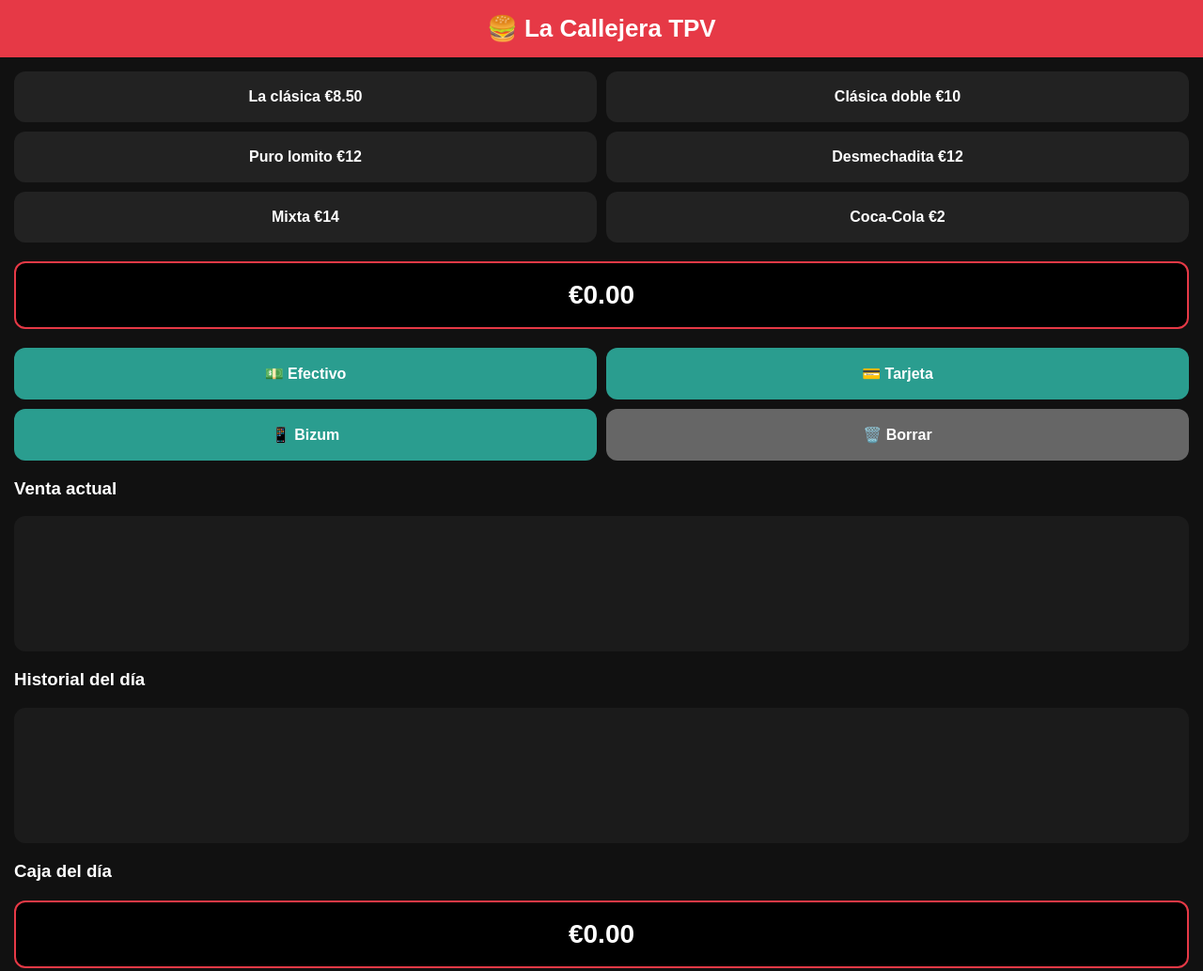
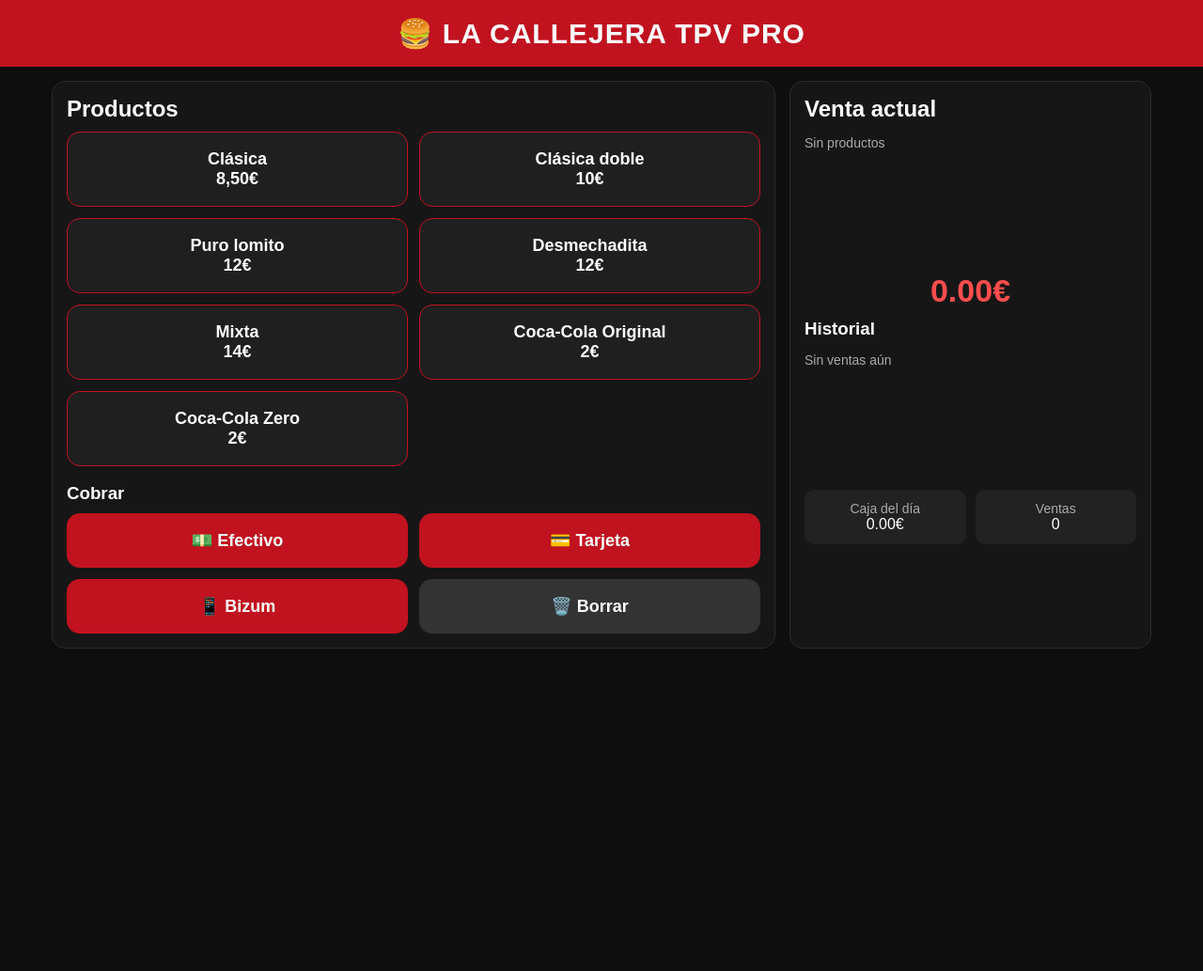
Before and after one commit to paredesalfredo94-coder/lacallejera-tpv, a plain HTML site: page index.html in a window 1280 px wide. Shown: the whole page at 94% size. After the commit the page ends 800 px from the top, so only its background shows below. Drawn offline with Linux system fonts and the light colour scheme.

Commit message:
Update index.html

```diff
--- a/index.html
+++ b/index.html
@@ -3,99 +3,190 @@
 <head>
 <meta charset="UTF-8">
 <meta name="viewport" content="width=device-width,initial-scale=1">
-<title>La Callejera TPV</title>
+<title>La Callejera TPV PRO</title>
 <style>
-body{font-family:Arial;margin:0;background:#111;color:#fff}
-header{background:#e63946;padding:15px;text-align:center;font-size:26px;font-weight:bold}
-.container{padding:15px}
-.grid{display:grid;grid-template-columns:1fr 1fr;gap:10px}
-button{
-width:100%;padding:18px;border:none;border-radius:12px;
-font-size:16px;font-weight:bold;cursor:pointer
+*{box-sizing:border-box}
+body{
+margin:0;
+font-family:Arial,Helvetica,sans-serif;
+background:#0e0e0e;
+color:#fff;
 }
-.product{background:#222;color:#fff}
-.pay{background:#2a9d8f;color:#fff}
-.clear{background:#666;color:#fff}
+header{
+background:#c1121f;
+padding:18px;
+text-align:center;
+font-size:30px;
+font-weight:700;
+letter-spacing:1px;
+}
+.wrap{
+max-width:1200px;
+margin:auto;
+padding:15px;
+display:grid;
+grid-template-columns:2fr 1fr;
+gap:15px;
+}
+.grid{
+display:grid;
+grid-template-columns:repeat(2,1fr);
+gap:12px;
+}
+.btn{
+border:none;
+border-radius:14px;
+padding:18px;
+font-size:18px;
+font-weight:700;
+cursor:pointer;
+transition:.2s;
+}
+.btn:hover{transform:scale(1.02)}
+.product{background:#1f1f1f;color:#fff;border:1px solid #c1121f}
+.pay{background:#c1121f;color:#fff}
+.secondary{background:#333;color:#fff}
+.panel{
+background:#161616;
+border-radius:14px;
+padding:15px;
+border:1px solid #2b2b2b;
+}
+h2,h3{margin:0 0 10px}
 .total{
-margin:20px 0;padding:18px;background:#000;
-border:2px solid #e63946;border-radius:12px;
-font-size:28px;text-align:center;font-weight:bold
+font-size:34px;
+font-weight:800;
+color:#ff4d4d;
+text-align:center;
+padding:10px 0;
 }
 .list{
-background:#1b1b1b;padding:12px;border-radius:12px;
-min-height:120px
+min-height:140px;
+line-height:1.8;
+color:#ddd;
+font-size:16px;
 }
-.small{font-size:14px;color:#ccc}
+.small{font-size:14px;color:#aaa}
+.stats{
+display:grid;
+grid-template-columns:1fr 1fr;
+gap:10px;
+margin-top:10px;
+}
+.stat{
+background:#222;
+padding:12px;
+border-radius:10px;
+text-align:center;
+}
+@media(max-width:900px){
+.wrap{grid-template-columns:1fr}
+}
 </style>
 </head>
 <body>
 
-<header>🍔 La Callejera TPV</header>
+<header>🍔 LA CALLEJERA TPV PRO</header>
 
-<div class="container">
+<div class="wrap">
+
+<div class="panel">
+<h2>Productos</h2>
 
 <div class="grid">
-<button class="product" onclick="add('La clásica',8.5)">La clásica €8.50</button>
-<button class="product" onclick="add('Clásica doble',10)">Clásica doble €10</button>
-<button class="product" onclick="add('Puro lomito',12)">Puro lomito €12</button>
-<button class="product" onclick="add('Desmechadita',12)">Desmechadita €12</button>
-<button class="product" onclick="add('Mixta',14)">Mixta €14</button>
-<button class="product" onclick="add('Coca-Cola',2)">Coca-Cola €2</button>
+<button class="btn product" onclick="add('Clásica',8.5)">Clásica<br>8,50€</button>
+<button class="btn product" onclick="add('Clásica doble',10)">Clásica doble<br>10€</button>
+<button class="btn product" onclick="add('Puro lomito',12)">Puro lomito<br>12€</button>
+<button class="btn product" onclick="add('Desmechadita',12)">Desmechadita<br>12€</button>
+<button class="btn product" onclick="add('Mixta',14)">Mixta<br>14€</button>
+<button class="btn product" onclick="add('Coca-Cola Original',2)">Coca-Cola Original<br>2€</button>
+<button class="btn product" onclick="add('Coca-Cola Zero',2)">Coca-Cola Zero<br>2€</button>
 </div>
 
-<div class="total" id="total">€0.00</div>
-
+<h3 style="margin-top:18px">Cobrar</h3>
 <div class="grid">
-<button class="pay" onclick="pay('Efectivo')">💵 Efectivo</button>
-<button class="pay" onclick="pay('Tarjeta')">💳 Tarjeta</button>
-<button class="pay" onclick="pay('Bizum')">📱 Bizum</button>
-<button class="clear" onclick="resetSale()">🗑️ Borrar</button>
+<button class="btn pay" onclick="pay('Efectivo')">💵 Efectivo</button>
+<button class="btn pay" onclick="pay('Tarjeta')">💳 Tarjeta</button>
+<button class="btn pay" onclick="pay('Bizum')">📱 Bizum</button>
+<button class="btn secondary" onclick="clearSale()">🗑️ Borrar</button>
+</div>
 </div>
 
-<h3>Venta actual</h3>
-<div class="list" id="items"></div>
+<div class="panel">
+<h2>Venta actual</h2>
+<div id="sale" class="list small">Sin productos</div>
 
-<h3>Historial del día</h3>
-<div class="list" id="history"></div>
+<div class="total" id="total">0.00€</div>
 
-<h3>Caja del día</h3>
-<div class="total" id="cash">€0.00</div>
+<h3>Historial</h3>
+<div id="history" class="list small">Sin ventas aún</div>
+
+<div class="stats">
+<div class="stat">
+<div class="small">Caja del día</div>
+<div id="cash">0.00€</div>
+</div>
+
+<div class="stat">
+<div class="small">Ventas</div>
+<div id="count">0</div>
+</div>
+</div>
+
+</div>
 
 </div>
 
 <script>
+let items=[];
 let total=0;
-let items=[];
 let cash=0;
+let count=0;
 
 function add(name,price){
-items.push(name+" €"+price.toFixed(2));
+items.push({name,price});
 total+=price;
 render();
 }
 
 function render(){
-document.getElementById("items").innerHTML=items.join("<br>");
-document.getElementById("total").innerHTML="€"+total.toFixed(2);
-document.getElementById("cash").innerHTML="€"+cash.toFixed(2);
+if(items.length===0){
+document.getElementById("sale").innerHTML="Sin productos";
+}else{
+document.getElementById("sale").innerHTML=
+items.map(i=>"• "+i.name+" - "+i.price.toFixed(2)+"€").join("<br>");
+}
+
+document.getElementById("total").innerHTML=total.toFixed(2)+"€";
+document.getElementById("cash").innerHTML=cash.toFixed(2)+"€";
+document.getElementById("count").innerHTML=count;
+}
+
+function clearSale(){
+items=[];
+total=0;
+render();
 }
 
 function pay(method){
-if(total===0)return;
-let line=method+" - €"+total.toFixed(2);
-document.getElementById("history").innerHTML=line+"<br>"+document.getElementById("history").innerHTML;
+if(total<=0)return;
+
+let text = new Date().toLocaleTimeString([], {hour:'2-digit', minute:'2-digit'})+
+" - "+method+" - "+total.toFixed(2)+"€";
+
+let h=document.getElementById("history");
+
+if(h.innerHTML==="Sin ventas aún"){h.innerHTML=""}
+
+h.innerHTML=text+"<br>"+h.innerHTML;
+
 cash+=total;
-resetSale(false);
+count++;
+clearSale();
 render();
 }
 
-function resetSale(renderNow=true){
-total=0;
-items=[];
-document.getElementById("items").innerHTML="";
-document.getElementById("total").innerHTML="€0.00";
-if(renderNow)render();
-}
+render();
 </script>
 
 </body>
```
